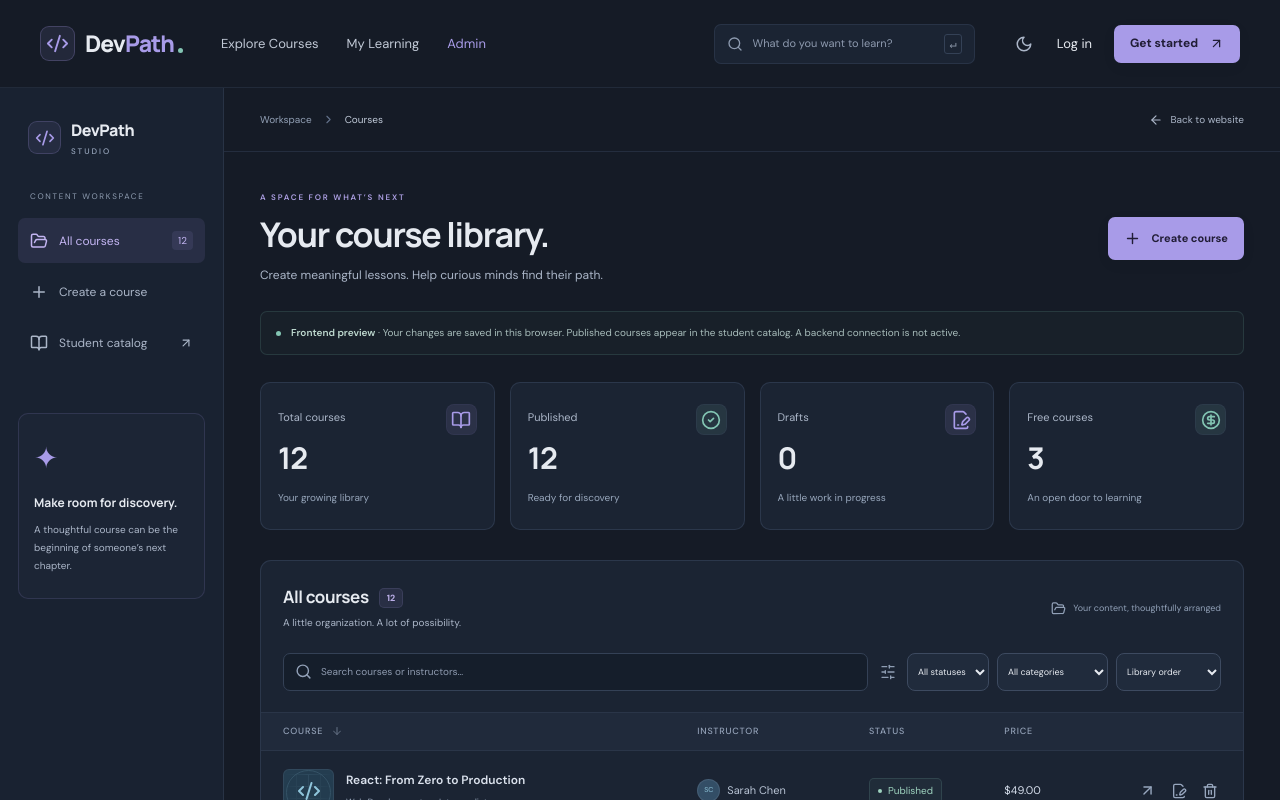
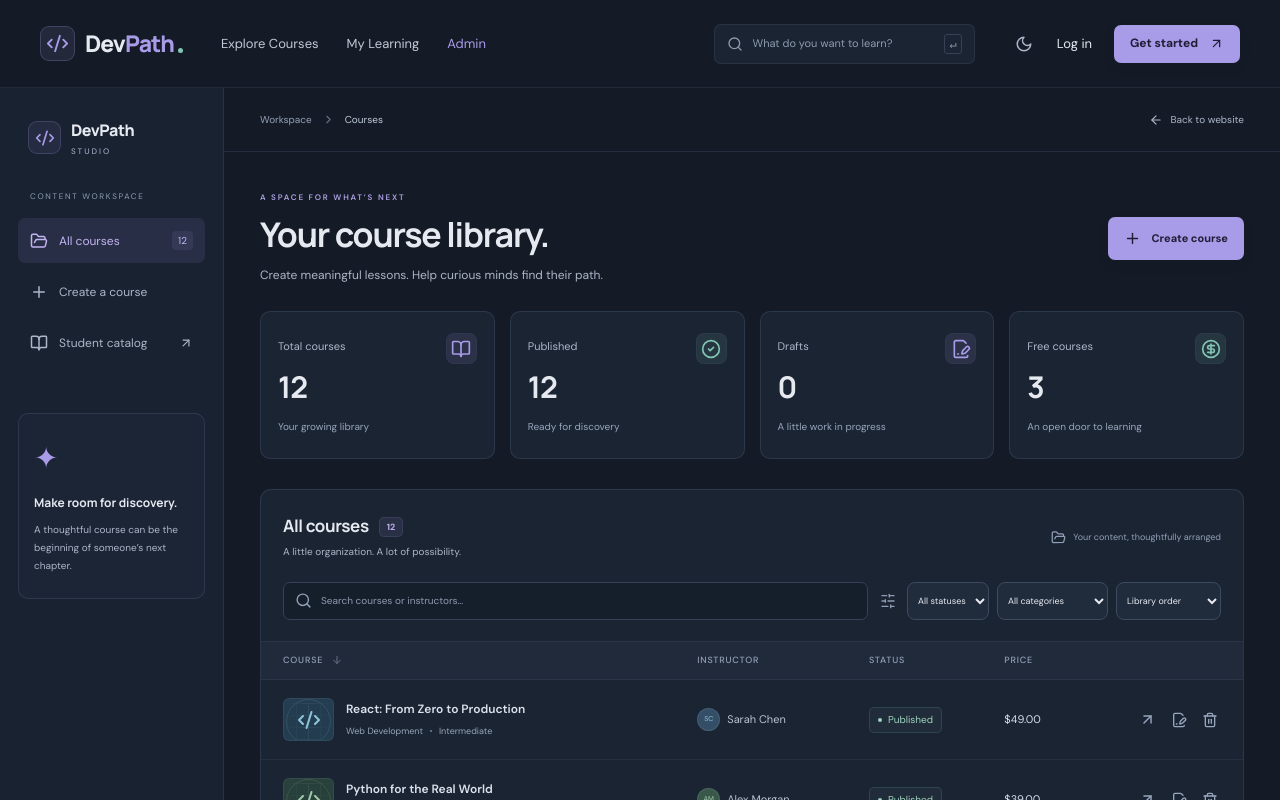
Before and after one commit to OzodhHamzayev/dev-path, a React (Vite) app: page /admin in a window 1280 px wide. Shown: the top 800 px of the page. Built offline with nearby package versions, Linux system fonts and the light colour scheme.

Commit message:
Save local admin edits

```diff
--- a/src/admin/AdminCourses.tsx
+++ b/src/admin/AdminCourses.tsx
@@ -88,14 +88,6 @@ export function AdminCourses({
           <Plus size={17} />
           Create course
         </Link>
-      </div>
-      <div className="admin-preview-notice">
-        <ShieldNote />
-        <p>
-          <strong>Frontend preview</strong> · Your changes are saved in this
-          browser. Published courses appear in the student catalog. A backend
-          connection is not active.
-        </p>
       </div>
       <div className="admin-stats">
         {[
```
